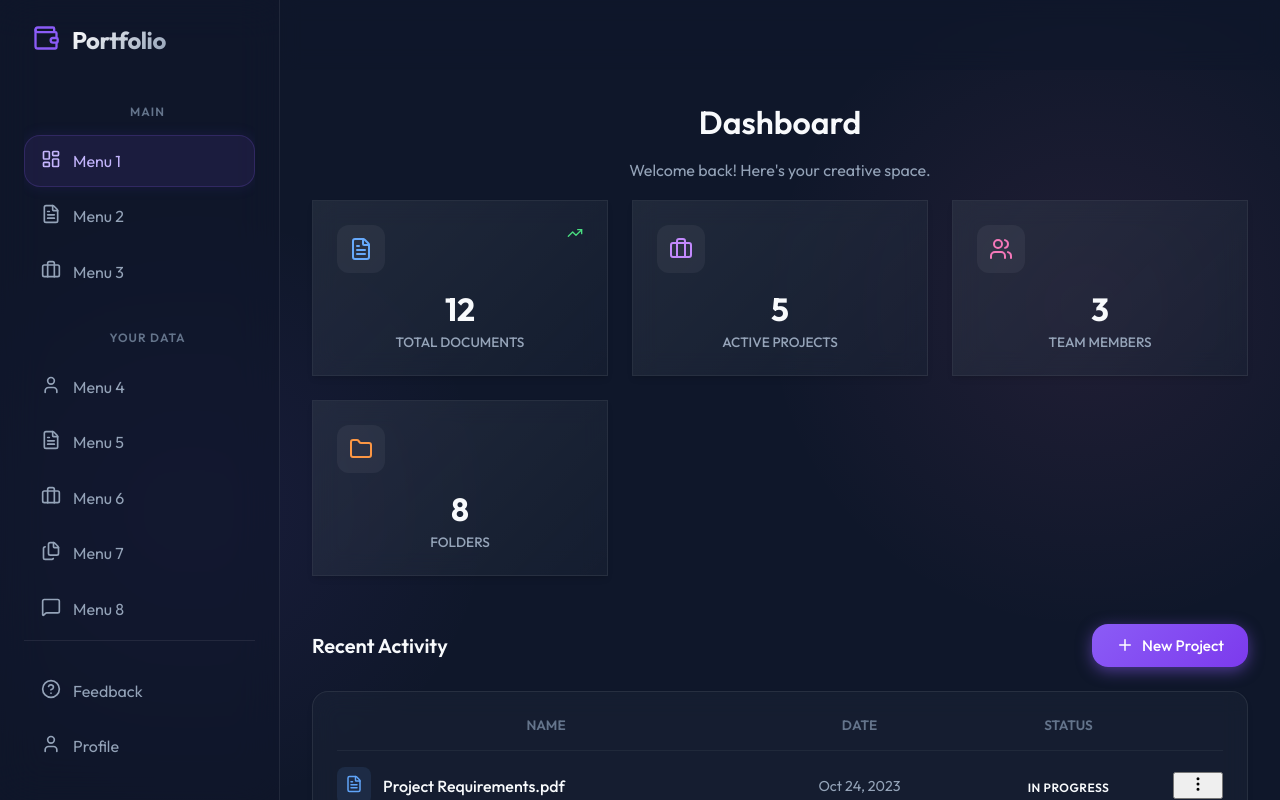
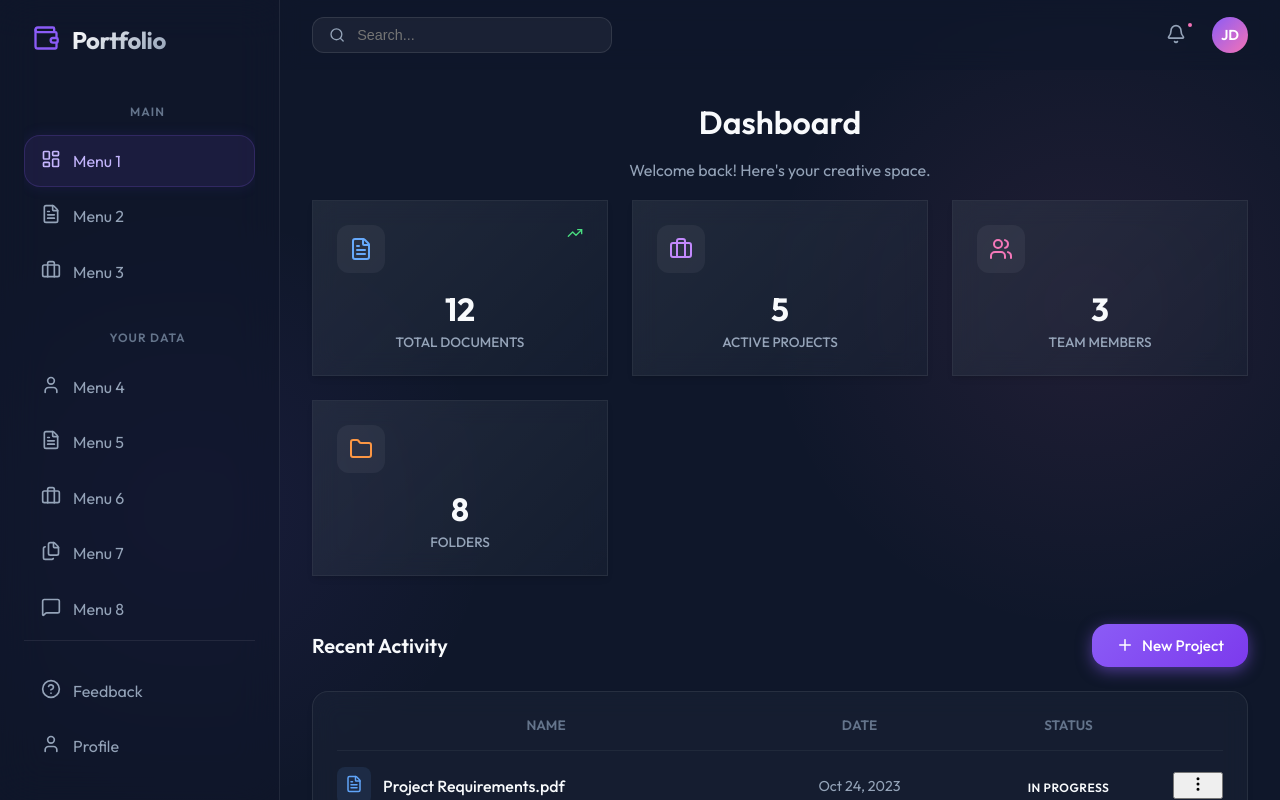
Before and after one commit to adarshshivan/Prototype-1, a React (Vite) app: page / in a window 1280 px wide. Shown: the top 800 px of the page. Built offline with nearby package versions, Linux system fonts and the light colour scheme.

Commit message:
feat: Add Topbar component with search, notifications, and user profile.

```diff
--- a/src/components/Topbar.jsx
+++ b/src/components/Topbar.jsx
@@ -1,15 +1,73 @@
 import React from 'react';
-// import { Plus, Bell, Monitor, Moon } from 'lucide-react'; // Removing unused imports completely or just keep React
-
+import { Bell, Search, User } from 'lucide-react';
 
 const Topbar = () => {
     return (
         <header className="topbar">
-            <div className="topbar-left">
-                {/* Mobile menu toggle could go here */}
+            {/* Search Bar */}
+            <div className="search-container" style={{
+                background: 'rgba(255,255,255,0.05)',
+                padding: '8px 16px',
+                borderRadius: '12px',
+                display: 'flex',
+                alignItems: 'center',
+                gap: '10px',
+                width: '300px',
+                border: '1px solid rgba(255,255,255,0.1)'
+            }}>
+                <Search size={18} className="text-muted" color="#94a3b8" />
+                <input
+                    type="text"
+                    placeholder="Search..."
+                    style={{
+                        background: 'transparent',
+                        border: 'none',
+                        color: 'white',
+                        outline: 'none',
+                        width: '100%',
+                        fontSize: '0.9rem'
+                    }}
+                />
             </div>
 
-            {/* Topbar right section removed as per request */}
+            <div className="topbar-right" style={{ display: 'flex', alignItems: 'center', gap: '20px' }}>
+                <button className="icon-btn" style={{
+                    position: 'relative',
+                    background: 'none',
+                    border: 'none',
+                    cursor: 'pointer',
+                    color: '#94a3b8'
+                }}>
+                    <Bell size={20} />
+                    <span style={{
+                        position: 'absolute',
+                        top: '-2px',
+                        right: '-2px',
+                        width: '8px',
+                        height: '8px',
+                        borderRadius: '50%',
+                        background: '#f472b6',
+                        border: '2px solid #0f172a'
+                    }}></span>
+                </button>
+
+                <div className="user-profile" style={{ display: 'flex', alignItems: 'center', gap: '12px', cursor: 'pointer' }}>
+                    <div className="avatar" style={{
+                        width: '36px',
+                        height: '36px',
+                        borderRadius: '50%',
+                        background: 'linear-gradient(135deg, #8b5cf6, #f472b6)',
+                        display: 'flex',
+                        alignItems: 'center',
+                        justifyContent: 'center',
+                        color: 'white',
+                        fontWeight: '600',
+                        fontSize: '0.9rem'
+                    }}>
+                        JD
+                    </div>
+                </div>
+            </div>
         </header>
     );
 };
```
